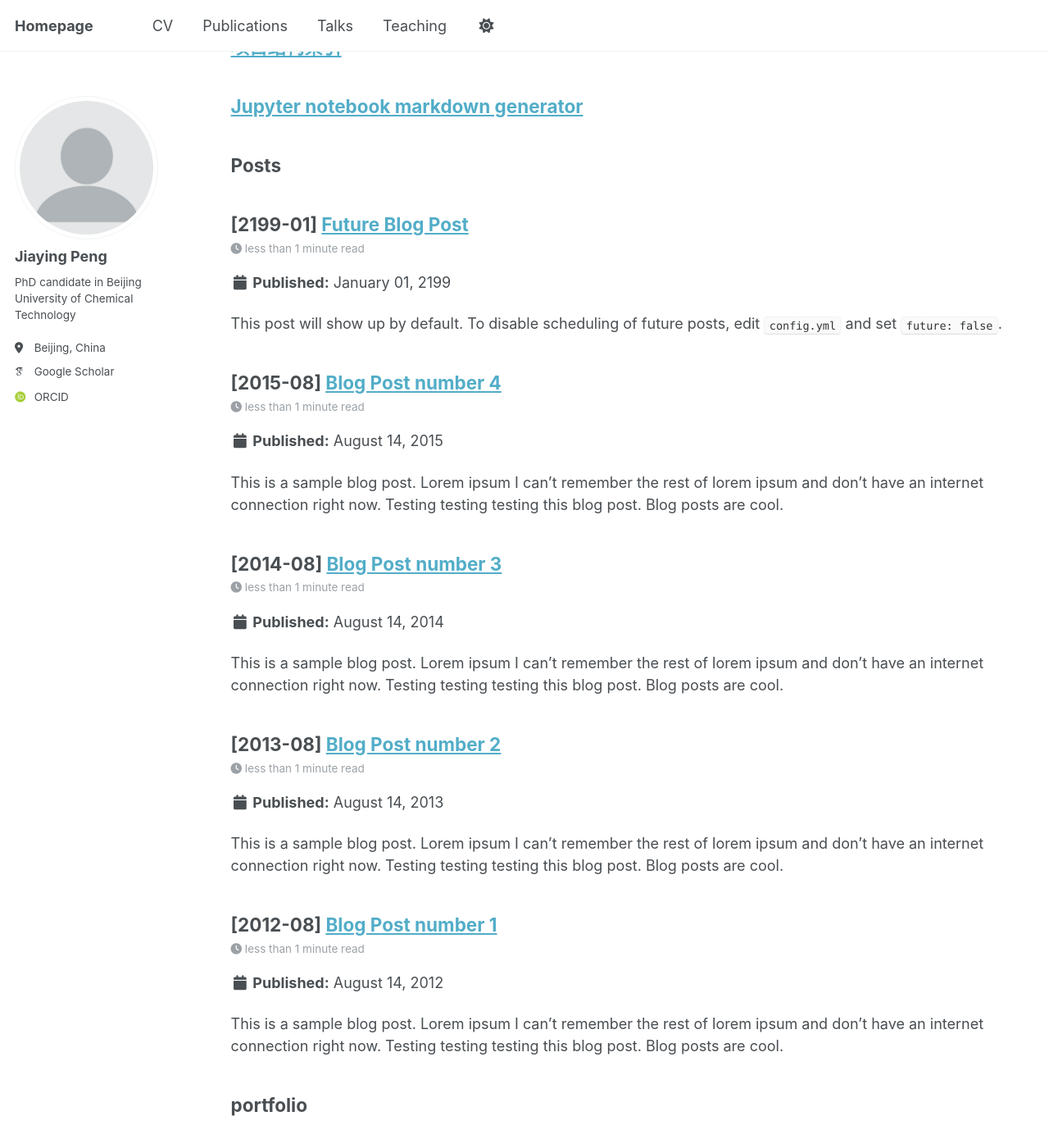
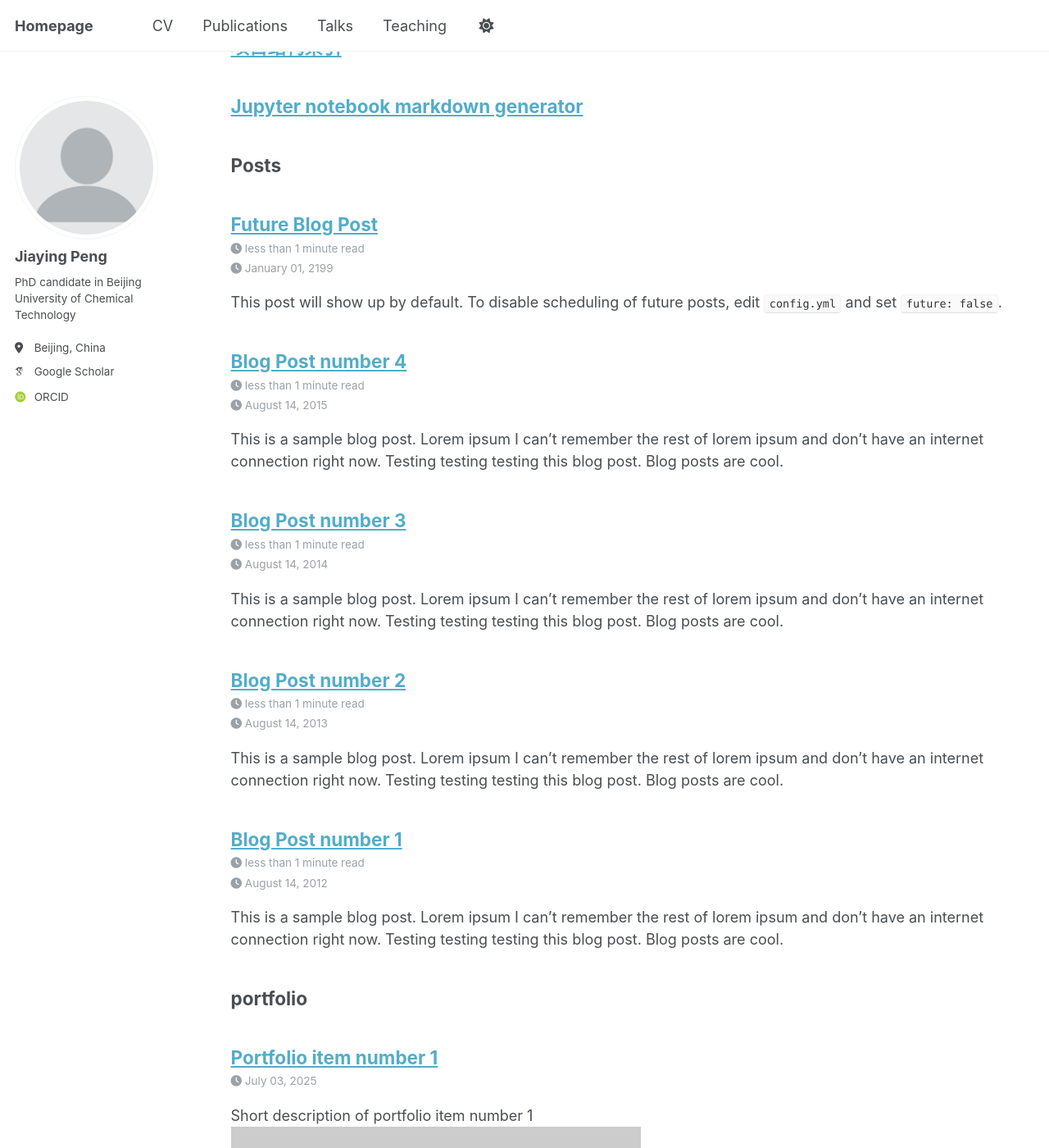
Before and after one commit to Jiaying-Peng/Jiaying-Peng.github.io, a Jekyll site: the page built from _pages/sitemap.md, in a window 1280 px wide and 1400 px high, scrolled down 1640 px. Shown: the whole window at 82% size. Built offline with Jekyll 4.4.1, drawn with Linux system fonts in a browser that asks for light colours; some web fonts are replaced; a script that is not in the unit is left out; some of the changed text lies outside the part shown.

```diff
--- a/_includes/archive-single.html
+++ b/_includes/archive-single.html
@@ -44,12 +44,6 @@
 
     <h2 class="archive__item-title" itemprop="headline">
       {% comment %}
-        在文章标题前添加年份，格式为 [YYYY-MM]
-      {% endcomment %}
-      {% if post.date %}
-        [{{ post.date | date: "%Y-%m" }}]
-      {% endif %}
-      {% comment %}
         处理文章标题链接
         如果定义了 post.link，则标题链接到外部链接，并提供一个永久链接到站内文章页面
         否则，标题直接链接到站内文章页面
@@ -69,17 +63,17 @@
     {% endif %}
 
     {% comment %}
+      统一日期显示格式为 "Month Day, Year"
+    {% endcomment %}
+    {% if post.date %}<p class="page__meta"><i class="fa fa-clock" aria-hidden="true"></i> {{ post.date | date: '%B %d, %Y' }}</p>{% endif %}
+
+    {% comment %}
       根据 collection 类型显示不同的元信息
-      - teaching: 显示类型、地点和年份
-      - publications: 显示发表期刊、年份，并在后面附加 DOI 链接
-      - 其他: 显示完整的发布日期
     {% endcomment %}
     {% if post.collection == 'teaching' %}
-      <p> {{ post.type }}, <i>{{ post.venue }}</i>, {{ post.date | default: "1900-01-01" | date: "%Y" }} </p>
+      <p class="archive__item-excerpt" itemprop="description">{{ post.type }}, <i>{{ post.venue }}</i>{% if post.location %}, {{ post.location }}{% endif %}</p>
     {% elsif post.collection == 'publications' %}
-      <p>Published in <b><i>{{ post.venue }}</i></b>, {{ post.date | default: "1900-01-01" | date: "%Y" }}. {% if post.paperurl %}<a href="{{ post.paperurl }}">[DOI]</a>{% endif %}</p>
-    {% elsif post.date %}
-      <p class="page__date"><strong><i class="fa fa-fw fa-calendar" aria-hidden="true"></i> {{ site.data.ui-text[site.locale].date_label | default: "Published:" }}</strong> <time datetime="{{ post.date | default: "1900-01-01" | date_to_xmlschema }}">{{ post.date | default: "1900-01-01" | date: "%B %d, %Y" }}</time></p>
+      <p class="archive__item-excerpt" itemprop="description">Published in <b><i>{{ post.venue }}</i></b>{% if post.paperurl %} <a href="{{ post.paperurl }}">[DOI]</a>{% endif %}</p>
     {% endif %}
 
     {% comment %}
--- a/_teaching/1.md
+++ b/_teaching/1.md
@@ -4,7 +4,7 @@ collection: teaching
 type: "Undergraduate course"
 permalink: /teaching/1
 venue: "Beijing University of Chemical Technology"
-date: 2014-01-01
+date: 2021-06-01
 location: "Beijing, China"
 ---
 
```
Also changed, not shown: _pages/about.md (+3 -4 lines).
